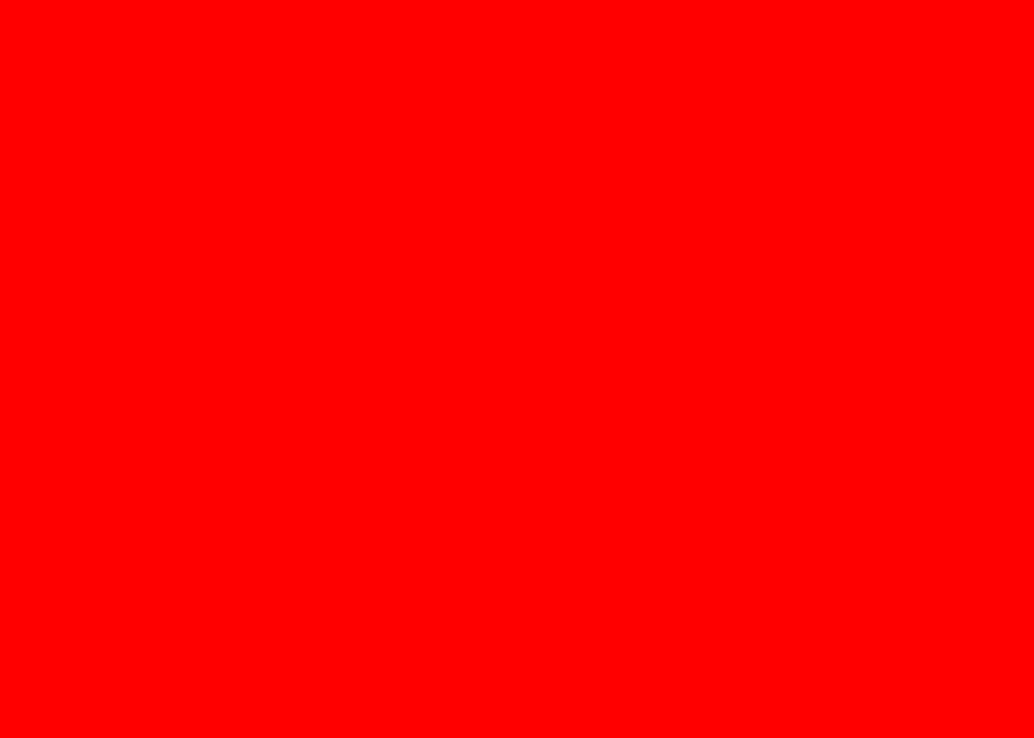
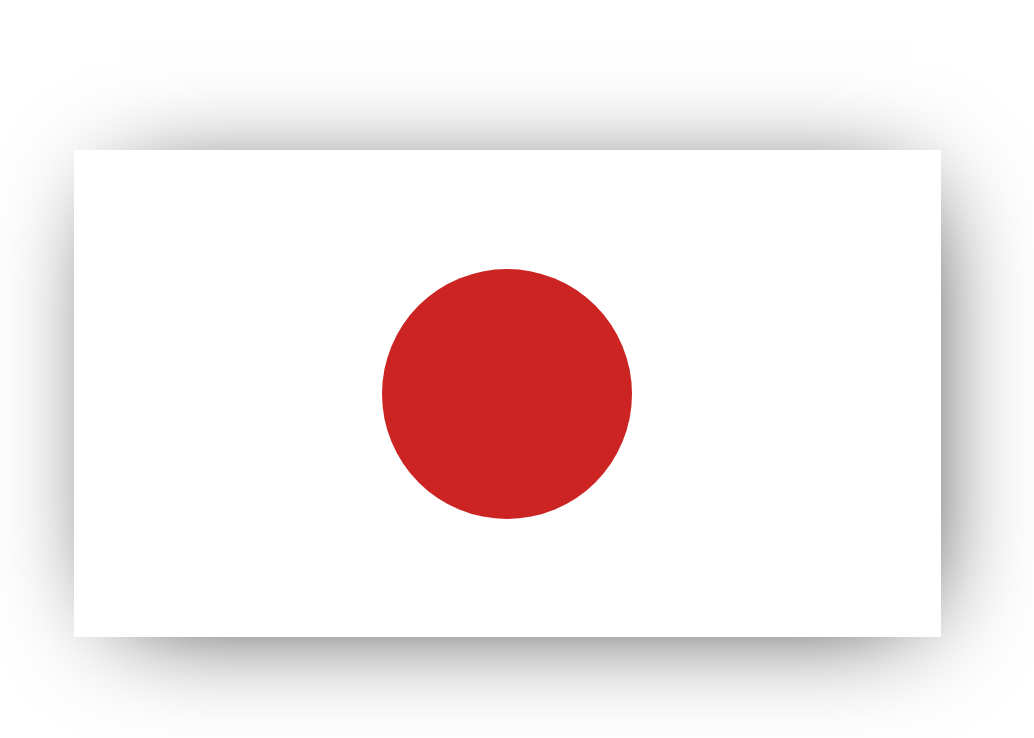
Before and after one commit to DonJuanJavier/Flexbox-japan-flagga, a plain HTML site: page index.html in a window 1280 px wide. Shown: the whole page, without its empty margins (133-1167 px from the left). Drawn offline with Linux system fonts and the light colour scheme.

Commit message:
Flag made
Done with code sample

```diff
--- a/index.html
+++ b/index.html
@@ -6,5 +6,9 @@
     <link rel="stylesheet" href="style.css" />
     <title>Japans flagga</title>
   </head>
-  <body></body>
+  <body>
+    <div class="wrapper">
+      <div class="round-red"></div>
+    </div>
+  </body>
 </html>
--- a/style.css
+++ b/style.css
@@ -1,3 +1,26 @@
+/* * {
+  box-sizing: border-box;
+} */
+
 body {
-  background-color: red;
+  background-color: rgb(255, 255, 255);
 }
+
+.wrapper {
+  display: flex;
+  width: 867px;
+  height: 487px;
+  align-items: center;
+  justify-content: center;
+  background-color: rgb(255, 255, 255);
+  box-shadow: 10px 10px 106px -37px rgba(0, 0, 0, 1);
+  margin: 0 auto;
+  margin-top: 150px;
+}
+
+.round-red {
+  background-color: rgb(204, 35, 35);
+  flex-basis: 250px;
+  border-radius: 50%;
+  min-height: 250px;
+}
```
